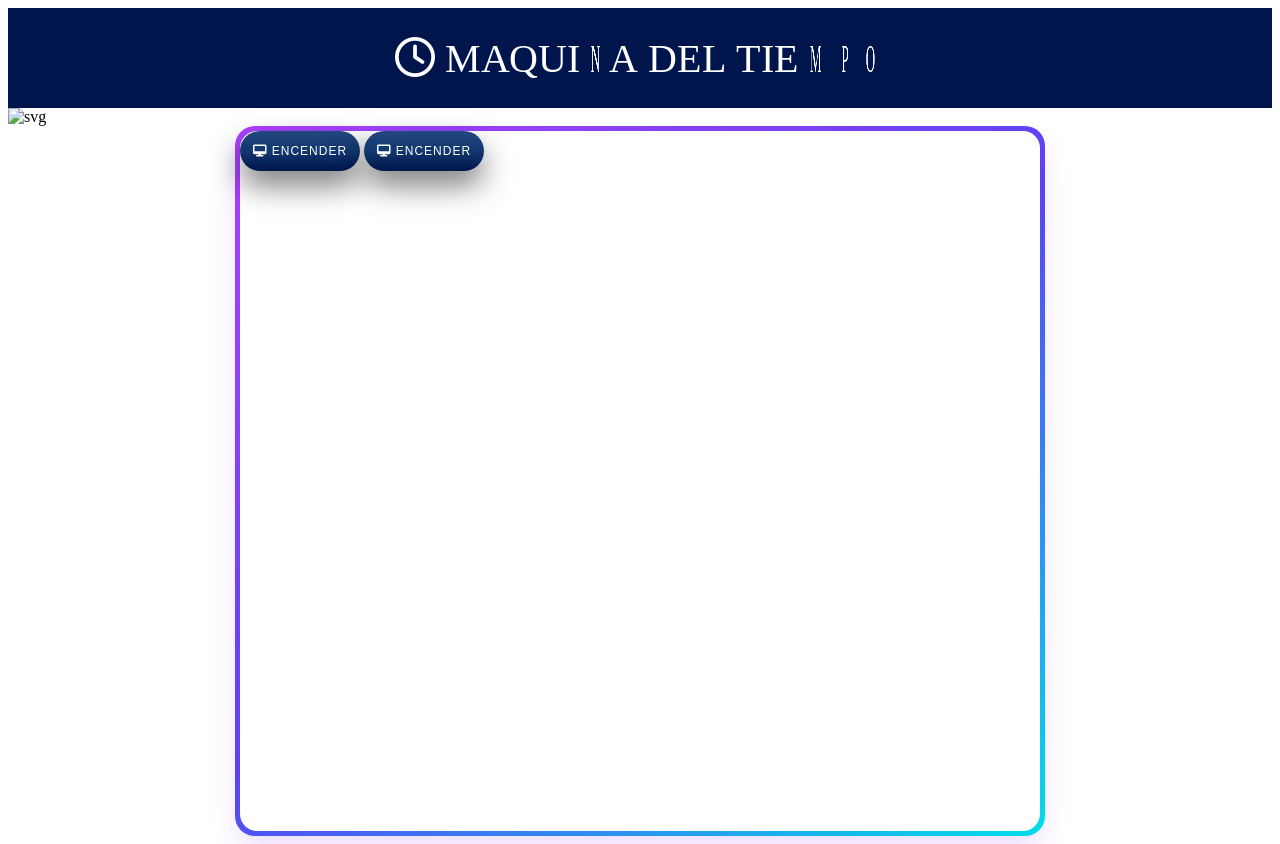
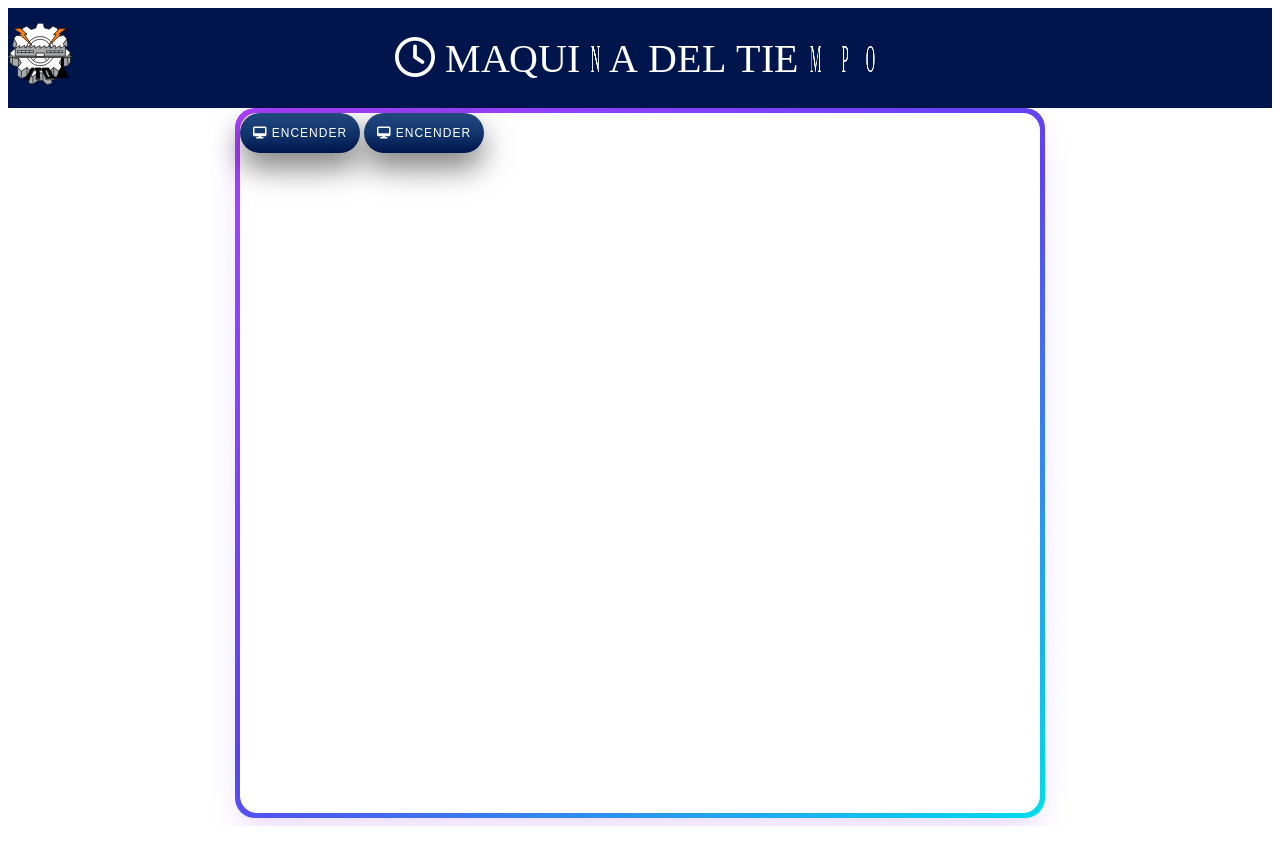
Before and after one commit to bt0mx/maquina, a plain HTML site: page index.html in a window 1280 px wide. Drawn offline with Linux system fonts and the light colour scheme; some packages are replaced by stand-ins of ours; a script that the page names is missing.

Commit message:
Add files via upload

```diff
--- a/index.html
+++ b/index.html
@@ -140,7 +140,7 @@ flex-wrap:wrap;
 }
   </style>
   <body>
- <div class="waviy">
+ <div class="waviy" style="z-index:1;">
    <span style="--i:1"><i class="fa fa-clock-o" aria-hidden="true"></i> M</span>
    <span style="--i:2">A</span>
    <span style="--i:3">Q</span>
@@ -160,9 +160,9 @@ flex-wrap:wrap;
    <span style="--i:16">P</span>
    <span style="--i:16">O</span>
   </div>
-  <div style="width: 100%;margin: 0 auto;">
-    <img src="Instituto_Tecnologico_de_Oaxaca_-_original.svg" alt="svg" width="64">
-  </div>
+
+    <img src="Instituto_Tecnologico_de_Oaxaca_-_original.svg" alt="svg" width="64" style="margin-top:-85px;position:absolute;z-index:3;">
+
      <div class="card">
 <div class="card__content">
   <model-viewer id="hotspot-demo" src="off.glb" ar ar-modes="webxr scene-viewer quick-look" camera-controls poster="b.png" shadow-intensity="1.27" shadow-softness="0.87" exposure="1.22"><!--style="display: none;" -->
```
Also changed, not shown: Instituto_Tecnologico_de_Oaxaca_-_original.svg (added).
